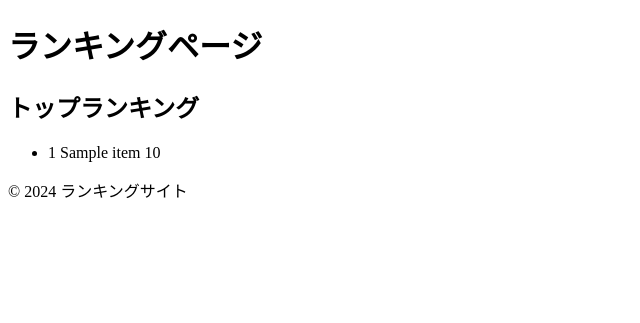
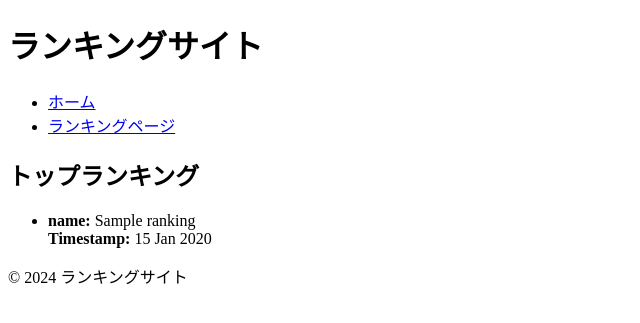
Before and after one commit to jyogi-web/loveka-2024, a Node project: template views/ranking.ejs in a window 1280 px wide. Shown: the top 323 px of the page, without its empty margins (0-640 px from the left). Run offline with Node 20 templates, Linux system fonts and the light colour scheme; the template is opened without the code that fills it: most values are stand-ins (such as "Sample title", 1, 10 or a date in 2020).

Commit message:
ランキングページのタイトルを変更し、ナビゲーションメニューを追加。ランキングデータの表示形式を改善。

```diff
--- a/views/ranking.ejs
+++ b/views/ranking.ejs
@@ -3,26 +3,29 @@
 <head>
     <meta charset="UTF-8">
     <meta name="viewport" content="width=device-width, initial-scale=1.0">
-    <title>ランキング</title>
+    <title>ランキングページ</title>
     <link rel="stylesheet" href="/stylesheets/style.css">
 </head>
 <body>
     <header>
-        <h1>ランキングページ</h1>
+        <h1>ランキングサイト</h1>
+        <nav>
+            <ul>
+                <li><a href="/">ホーム</a></li>
+                <li><a href="/ranking">ランキングページ</a></li>
+            </ul>
+        </nav>
     </header>
     <main>
-        <section>
         <h2>トップランキング</h2>
         <ul>
-                <% items.forEach(item => { %>
+            <% rankingData.forEach(item => { %>
                 <li>
-                        <span class="rank"><%= item.rank %></span>
-                        <span class="name"><%= item.name %></span>
-                        <span class="score"><%= item.score %></span>
+                    <strong>name:</strong> <%= item.name %><br>
+                    <strong>Timestamp:</strong> <%= item.timestamp %>
                 </li>
             <% }); %>
         </ul>
-        </section>
     </main>
     <footer>
         <p>&copy; 2024 ランキングサイト</p>
```
Lines whose indentation alone changed are shown as unchanged.
